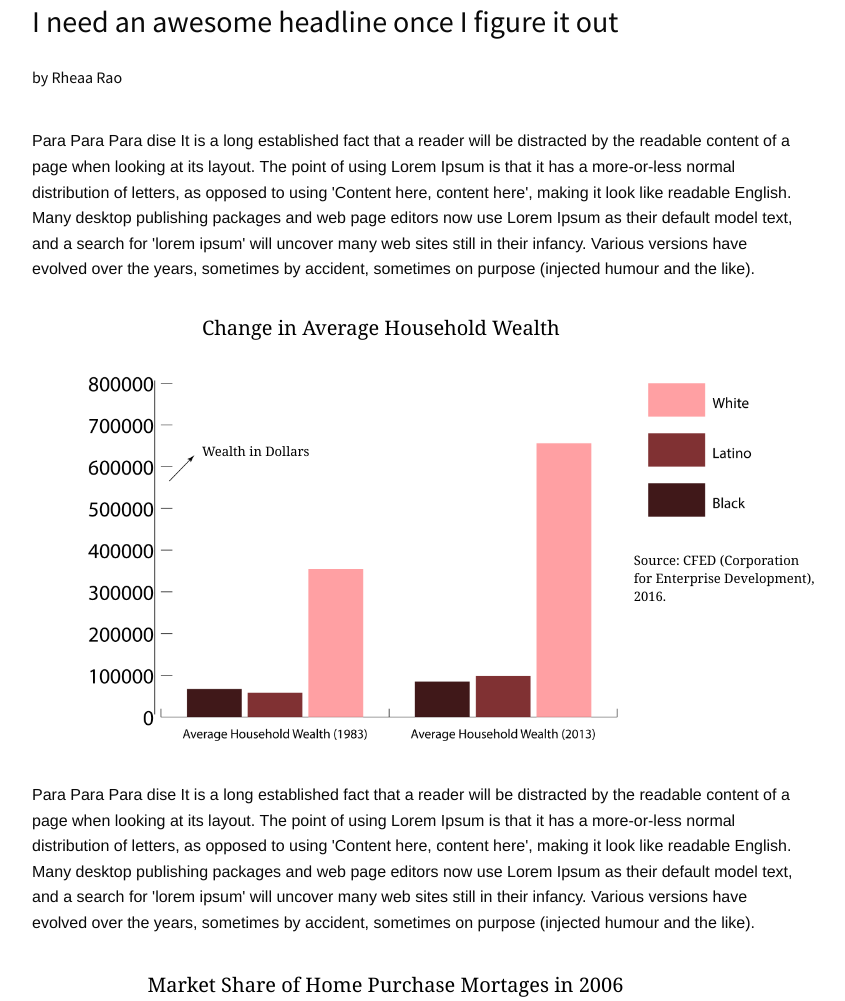
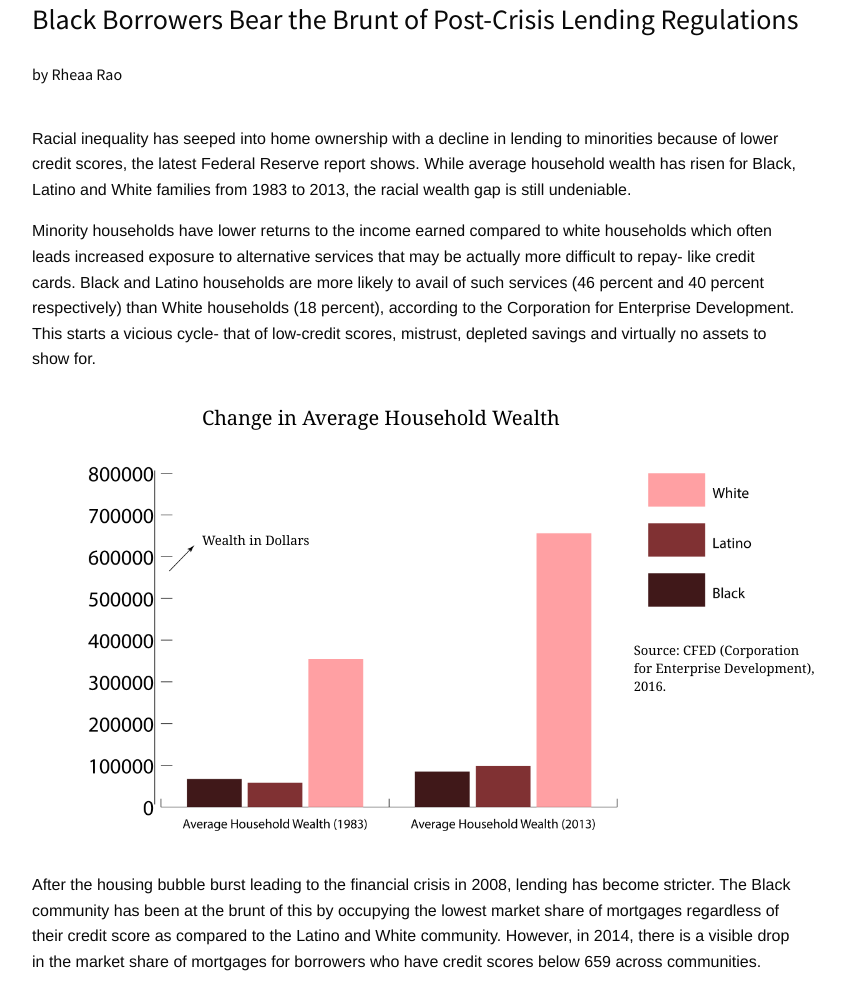
Before and after one commit to RheaaRao/race-wealth-assets, a plain HTML site: page index.html in a window 1280 px wide. Shown: the top 1001 px of the page, without its empty margins (223-1068 px from the left). Drawn offline with Linux system fonts and the light colour scheme.

Commit message:
writing done

```diff
--- a/css/app.css
+++ b/css/app.css
@@ -77,7 +77,7 @@ h1, h2, h3, h4, h5, h6{
 }
 
 h1 {
-	font-size: 30px
+	font-size: 28px
 }
 
 h2 {
--- a/index.html
+++ b/index.html
@@ -142,7 +142,7 @@
           </div>
           <div class="large-8 medium-8 small-8 columns">
             <div class="">
-              <h1> I need an awesome headline once I figure it out </h1>
+              <h1> Black Borrowers Bear the Brunt of Post-Crisis Lending Regulations </h1>
             </div>
           </div>
           <div class="large-2 medium-2 small-2 columns">
@@ -232,7 +232,10 @@
           </div>
           <div class="large-8 medium-8 small-8 columns">
             <div class="">
-              <p> Para Para Para dise It is a long established fact that a reader will be distracted by the readable content of a page when looking at its layout. The point of using Lorem Ipsum is that it has a more-or-less normal distribution of letters, as opposed to using 'Content here, content here', making it look like readable English. Many desktop publishing packages and web page editors now use Lorem Ipsum as their default model text, and a search for 'lorem ipsum' will uncover many web sites still in their infancy. Various versions have evolved over the years, sometimes by accident, sometimes on purpose (injected humour and the like).</p>
+              <p>
+              Racial inequality has seeped into home ownership with a decline in lending to minorities because of lower credit scores, the latest Federal Reserve report shows. While average household wealth has risen for Black, Latino and White families from 1983 to 2013, the racial wealth gap is still undeniable.</p>
+              <p>Minority households have lower returns to the income earned compared to white households which often leads increased exposure to alternative services that may be actually more difficult to repay- like credit cards. Black and Latino households are more likely to avail of such services (46 percent and 40 percent respectively) than White households (18 percent), according to the Corporation for Enterprise Development. This starts a vicious cycle- that of low-credit scores, mistrust, depleted savings and virtually no assets to show for. </p>
+
             </div>
           </div>
           <div class="large-2 medium-2 small-2 columns">
@@ -462,7 +465,7 @@
           </div>
           <div class="large-8 medium-8 small-8 columns">
             <div class="">
-              <p> Para Para Para dise It is a long established fact that a reader will be distracted by the readable content of a page when looking at its layout. The point of using Lorem Ipsum is that it has a more-or-less normal distribution of letters, as opposed to using 'Content here, content here', making it look like readable English. Many desktop publishing packages and web page editors now use Lorem Ipsum as their default model text, and a search for 'lorem ipsum' will uncover many web sites still in their infancy. Various versions have evolved over the years, sometimes by accident, sometimes on purpose (injected humour and the like).</p>
+              <p> After the housing bubble burst leading to the financial crisis in 2008, lending has become stricter. The Black community has been at the brunt of this by occupying the lowest market share of mortgages regardless of their credit score as compared to the Latino and White community. However, in 2014, there is a visible drop in the market share of mortgages for borrowers who have credit scores below 659 across communities. </p>
             </div>
           </div>
           <div class="large-2 medium-2 small-2 columns">
@@ -716,7 +719,7 @@
           </div>
           <div class="large-8 medium-8 small-8 columns">
             <div class="">
-              <p> Para Para Para dise It is a long established fact that a reader will be distracted by the readable content of a page when looking at its layout. The point of using Lorem Ipsum is that it has a more-or-less normal distribution of letters, as opposed to using 'Content here, content here', making it look like readable English. Many desktop publishing packages and web page editors now use Lorem Ipsum as their default model text, and a search for 'lorem ipsum' will uncover many web sites still in their infancy. Various versions have evolved over the years, sometimes by accident, sometimes on purpose (injected humour and the like).</p>
+              <p> Black borrowers with scores of 780 or more made up as low as 0.5 percent of 2014 mortgages. This was still marginally higher than 2006 where they accounted for 0.4 of the market share. But there was a spike amongst white borrowers with a score of 780 or more. They made up 19 percent of the mortgages in 2014 compared to 12 percent in 2006.</p>
             </div>
           </div>
           <div class="large-2 medium-2 small-2 columns">
@@ -955,7 +958,7 @@
           </div>
           <div class="large-8 medium-8 small-8 columns">
             <div class="">
-              <p> Para Para Para dise It is a long established fact that a reader will be distracted by the readable content of a page when looking at its layout. The point of using Lorem Ipsum is that it has a more-or-less normal distribution of letters, as opposed to using 'Content here, content here', making it look like readable English. Many desktop publishing packages and web page editors now use Lorem Ipsum as their default model text, and a search for 'lorem ipsum' will uncover many web sites still in their infancy. Various versions have evolved over the years, sometimes by accident, sometimes on purpose (injected humour and the like).</p>
+              <p> “Within the white population, low-score lending has also declined sharply, but historically, a much small fraction of white borrowers have low credit scores compared with black and Hispanic borrowers,” Neil Bhutto and Daniel Ringo said in the latest Fed report. “Tighter credit conditions since 2006 has therefore had a disproportionate effect on minorities’ credit access.”</p>
             </div>
           </div>
           <div class="large-2 medium-2 small-2 columns">
```
